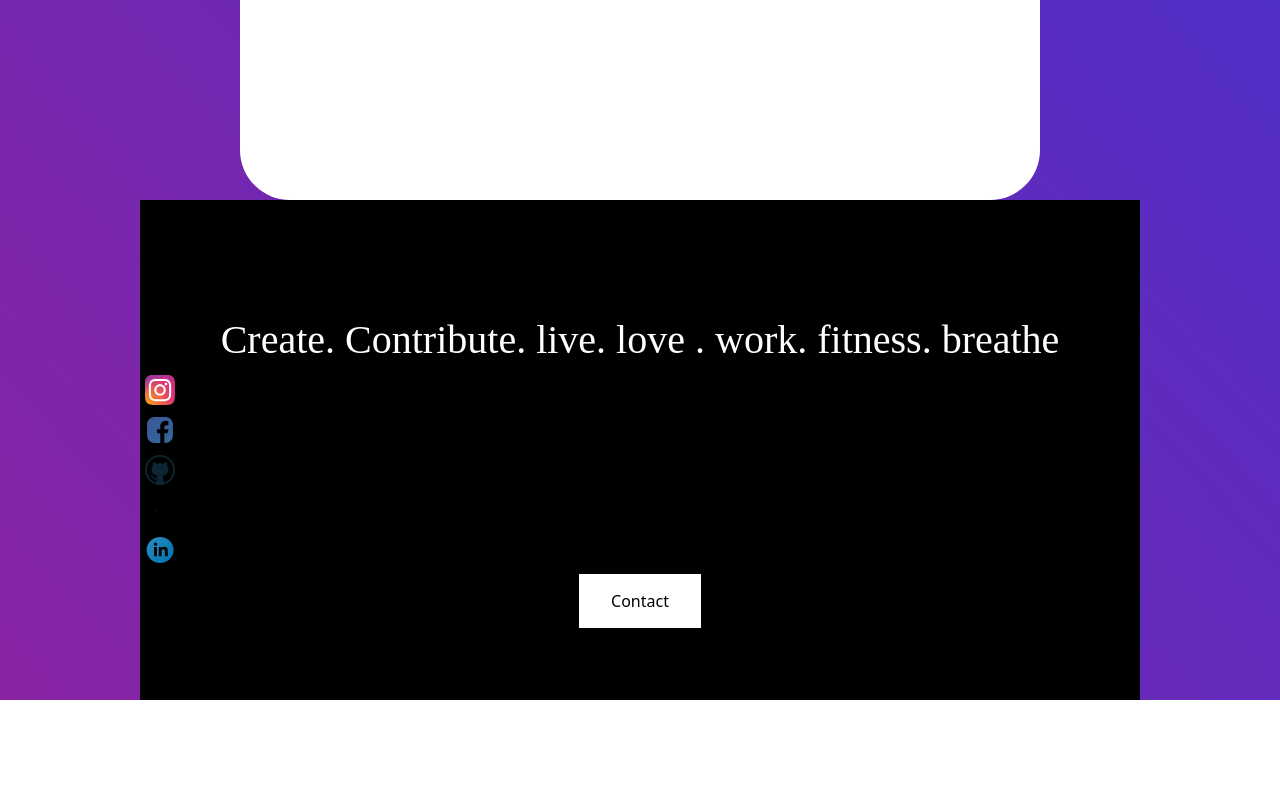
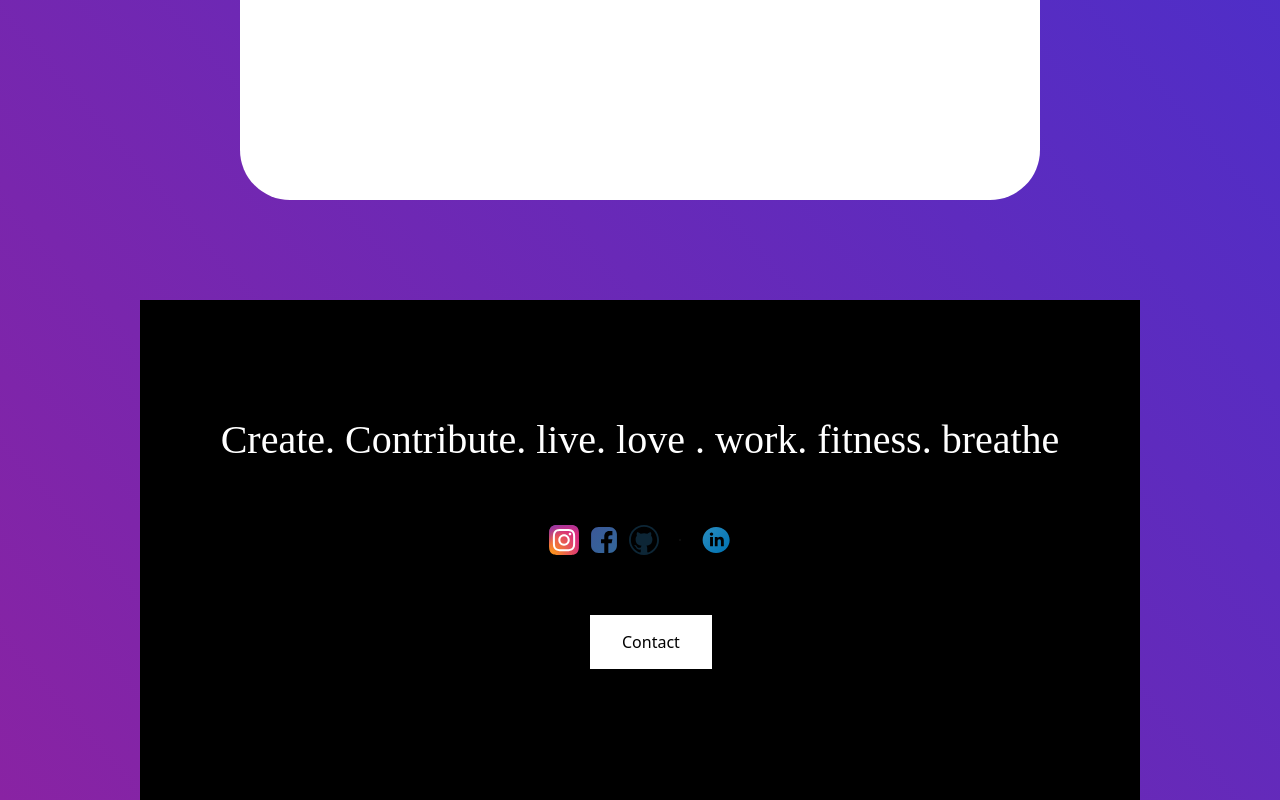
Before and after one commit to shoungruf/mywebsite, a React (Create React App) app: page /contact in a window 1280 px wide. Shown: the part 664-1464 px from the top of the page. Before the commit the page ends 1364 px from the top, so only its background shows below. Built offline with nearby package versions, Linux system fonts and the light colour scheme.

Commit message:
Contact changes

```diff
--- a/src/AboutPage.js
+++ b/src/AboutPage.js
@@ -25,7 +25,7 @@ class AboutPage extends Component {
       <header className="App-Frame">
 
         <div className="white-page">
-
+          <text className="PageHeaders"> About</text>
         </div>
 
       </header>
--- a/src/App.css
+++ b/src/App.css
@@ -96,7 +96,7 @@ margin-top: 1em;
 
 
 .Cards-custom{
-  width: 900px;
+  width: 500px;
   position: relative;
   height: 500px;
 
@@ -122,6 +122,7 @@ margin-top: 1em;
     background-color: black;
     width: 1000px;
     height: 500px;
+    margin-top: 100px;
     /* border-radius: 50px; */
     /* padding-top: 10px; */
 
@@ -149,4 +150,27 @@ margin-top: 1em;
   font-size: 16px;
   margin: 4px 2px;
   cursor: pointer;
+  display: flex;
+
+    margin-top: 50px;
+    margin-left: 450px;
+    position: relative;
+
 }
+
+.FrameSliderBottomButtons{
+  display: inline-block;
+  margin-top: 50px;
+}
+
+.FlexBottomButtons{
+  display: flex;
+}
+
+.PageHeaders{
+  font-size: 40px;
+    font-weight: bold;
+    font-family: ui-serif;
+    padding-bottom: 600px;
+    margin-left: 30px;
+}
--- a/src/ContactPage.js
+++ b/src/ContactPage.js
@@ -1,7 +1,7 @@
 import { Button } from 'bootstrap';
 import React, { Component } from 'react';
 import './App.css';
-import FrameSliderButtons from './FrameSliderButtons';
+import FrameSliderBottomButton from './FrameSliderBottomButton';
 
 class ContactPage extends Component {
     render() {
@@ -15,10 +15,14 @@ class ContactPage extends Component {
        {/* need to place gap between previous page ending and black strip */}
         <div className="Black-strip">
             <text className="Black-stripText" >Create. Contribute. live. love . work. fitness. breathe</text>
+           <div className="FrameSliderBottomButtons">
 
-            <FrameSliderButtons/>
+            <FrameSliderBottomButton/>
+
+            </div>
+
             <button className="Black-stripButton"> Contact</button>
-            </div>
+             </div>
       </header>
       );
 
--- /dev/null
+++ b/src/FrameSliderBottomButton.js
@@ -0,0 +1,29 @@
+import React, { Component } from 'react';
+import insta from './SliderButtons/InstaIcon.svg';
+import fb from './SliderButtons/fbIcon.svg';
+import github from './SliderButtons/githubIcon.svg';
+import mail from './SliderButtons/mail.svg';
+import lnkedin from './SliderButtons/linkedin-icon.svg';
+
+
+import './App.css';
+
+
+class FrameSliderBottomButtons extends Component {
+  render() {
+
+    return (
+       <div className="FlexBottomButtons">
+        <img src={insta} className="App-logo" alt="logo"  />
+     <img src={fb} className="App-logo"  alt="logo"  />
+    <img src={github} className="App-logo"  alt="logo"  />
+     <img src={mail} className="App-logo"  alt="logo" />
+    <img src={lnkedin} className="App-logo"  alt="logo"  />
+    </div>
+    );
+
+    // ...
+  }
+}
+
+export default FrameSliderBottomButtons;
--- a/src/FrameSliderButtons.js
+++ b/src/FrameSliderButtons.js
@@ -13,7 +13,7 @@ class FrameSliderButtons extends Component {
   render() {
 
     return (
-       <div >
+       <div>
         <img src={insta} className="App-logo" alt="logo"  />
      <img src={fb} className="App-logo"  alt="logo"  />
     <img src={github} className="App-logo"  alt="logo"  />
--- a/src/Header.css
+++ b/src/Header.css
@@ -33,3 +33,7 @@
 .headerlink-no-link {
   pointer-events: none;
 }
+
+.NameTitle{
+  align-items: flex-start;
+}
--- a/src/HomePage.js
+++ b/src/HomePage.js
@@ -3,6 +3,8 @@ import './App.css';
 import 'bootstrap/dist/css/bootstrap.css';
 
 import FrameSliderButtons from './FrameSliderButtons';
+import FrameSliderBottomButton from './FrameSliderBottomButton';
+
 // import AboutPage from './AboutPage';
 // import WorkPage from './WorkPage';
 // import ResumePage from './ResumePage';
--- a/src/ResumePage.js
+++ b/src/ResumePage.js
@@ -8,7 +8,9 @@ class ResumePage extends Component {
         <header className="App-Frame">
 
         <div className="white-page">
-
+        {/* <iframe src="./cv3.pdf" width="100%" height="500px"></iframe> */}
+        {/* <embed src="./cv3.pdf" width="500" height="375"
+ type="application/pdf"></embed> */}
         </div>
 
       </header>
--- a/src/WorkPage.js
+++ b/src/WorkPage.js
@@ -9,6 +9,7 @@ class WorkPage extends Component {
         <header className="App-Frame">
 
         <div className="white-page">
+        <text className="PageHeaders"> Work </text>
 <div className="Cards-custom">
            <div class="Cards-customcontainer">
             {/* put the image of card  */}
```
Also changed, not shown: src/Header.js (+9 -0 lines), 1 other file (tests, documents, lock files or other folders).
